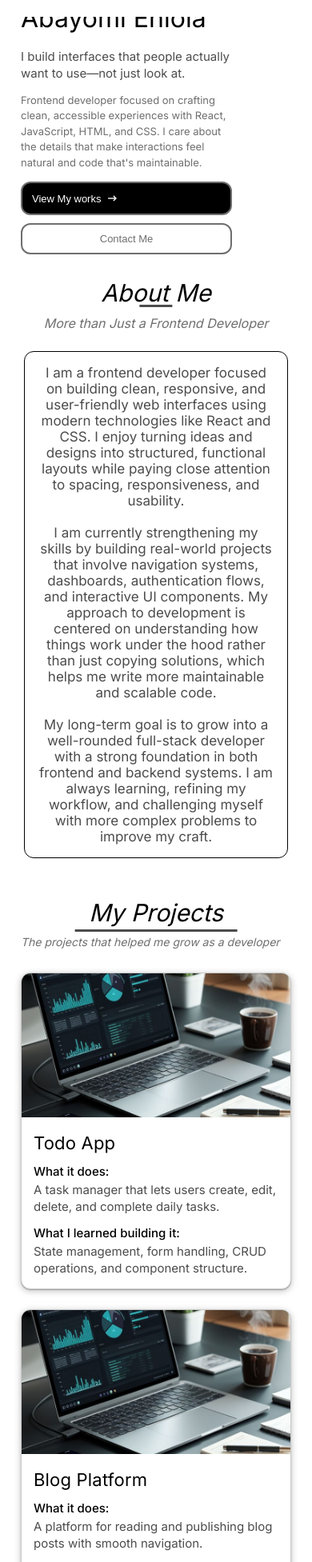
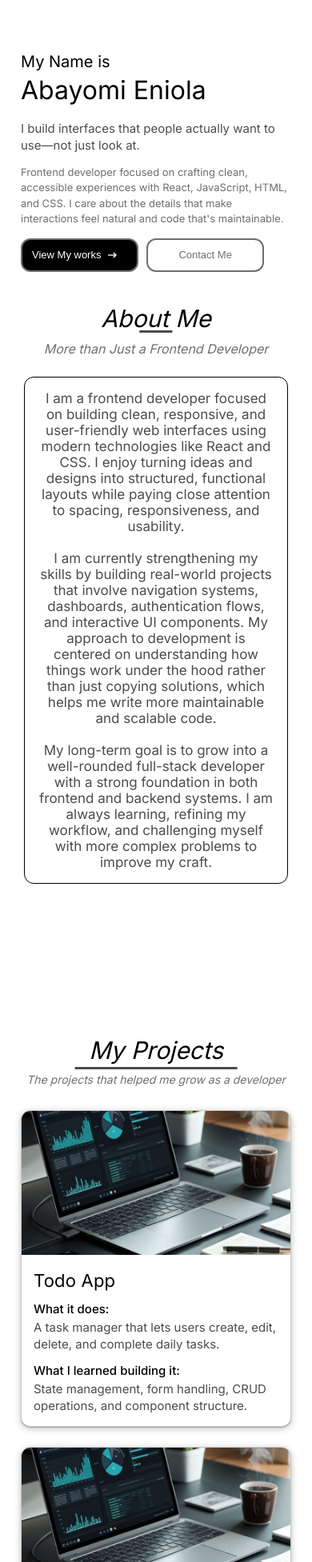
Before and after one commit to eniola256/Portfolio, a React (Vite) app: page / in a window 390 px wide. Shown: the part 47-2000 px from the top of the page at 80% size. Built offline with nearby package versions, Linux system fonts and the light colour scheme.

Commit message:
Responsiveness fixing 2

```diff
--- a/src/About.css
+++ b/src/About.css
@@ -81,3 +81,9 @@
     text-align: center;
   }
 }
+
+@media (max-width: 430px) {
+  .abt-section{
+    margin-bottom: 140px;
+  }
+}
--- a/src/Contact.css
+++ b/src/Contact.css
@@ -8,7 +8,7 @@
   justify-content: center;
   text-align: center; /* aligns headings and paragraphs */
   padding: 70px 20px;
-  gap: 30px;
+  gap: 10px;
   margin-top: 200px;
   background-color: #f9f9f9; /* optional light background */
   height: 100%;
@@ -24,16 +24,7 @@
 }
 
 /* Underline below heading */
-.contact-head h2::after {
-  content: "";
-  position: absolute;
-  left: 50%;
-  transform: translateX(-50%);
-  bottom: 0;
-  width: 25%;
-  height: 3px;
-  background-color: #4d4c4c;
-}
+
 
 .contact-head p {
   font-size: 16px;
@@ -84,10 +75,11 @@
 /* Responsive adjustments       */
 /* ============================ */
 
-@media (max-width: 1580px) {
+@media (max-width: 1350px) {
     .contact-section {
         padding: 30px 20px;
         height: 100%;
+        margin-top: 30px;
     }
 }
 @media (max-width: 768px) {
@@ -117,20 +109,11 @@
         margin-top: 40px;
     }
   .contact-head h2 {
-    font-size: 68px;
+    font-size: 48px;
   }
 
   .contact-head p {
     font-size: 14px;
   }
 
-  .contact-btns {
-    flex-direction: column;
-    gap: 12px;
-  }
-
-  .contact-btn {
-    width: 80%; /* buttons span most of screen */
-    justify-content: center;
-  }
 }
--- a/src/Home.css
+++ b/src/Home.css
@@ -118,10 +118,11 @@
 }
 
 
-@media (max-width: 400px) {
+@media (max-width: 430px) {
   #home {
-    padding: 0 16px;
+    padding: 90px 16px 10px;
     gap: 14px;
+    width: 100%;
   }
 
   .home-section h1 {
@@ -142,8 +143,8 @@
   }
 
   .home-btn {
-    flex-direction: column; /* stack buttons */
     gap: 10px;
+    width: 90%;
   }
 
   .home-section button {
--- a/src/Journey.css
+++ b/src/Journey.css
@@ -134,6 +134,7 @@
   #Journey {
     padding: 40px 30px;
     margin-bottom: 10px;
+    margin-top: 200px;
   }
 
   .journey-head h2 {
@@ -154,6 +155,7 @@
   #Journey {
     padding: 20px 20px;
     margin-bottom: 30px;
+    margin-top: 20px;
 
   }
   .journey-head {
@@ -202,3 +204,10 @@
     font-size: 14px;
   }
 }
+
+@media (max-width: 430px) {
+    #Journey {
+        margin-top: 700px;
+        margin-bottom: 430px;
+    }
+}
--- a/src/Project.css
+++ b/src/Project.css
@@ -162,6 +162,16 @@
     height: 100%; /* Remove fixed height */
     margin-bottom: 300px;
   }
+}
 
+@media (max-width: 430px) {
+  #Projects {
+    padding: 0 16px ;
+    height: 100%; /* Remove fixed height */
+    margin-bottom: 550px;
 
 }
+.project-head p{
+  text-align: center;
+}
+}
--- a/src/Think.css
+++ b/src/Think.css
@@ -139,3 +139,10 @@
     font-size: 14px;
   }
 }
+
+@media (max-width: 430px) {
+    #Think {
+        margin-top: 680px;
+        margin-bottom: 830px;
+    }
+}
```
